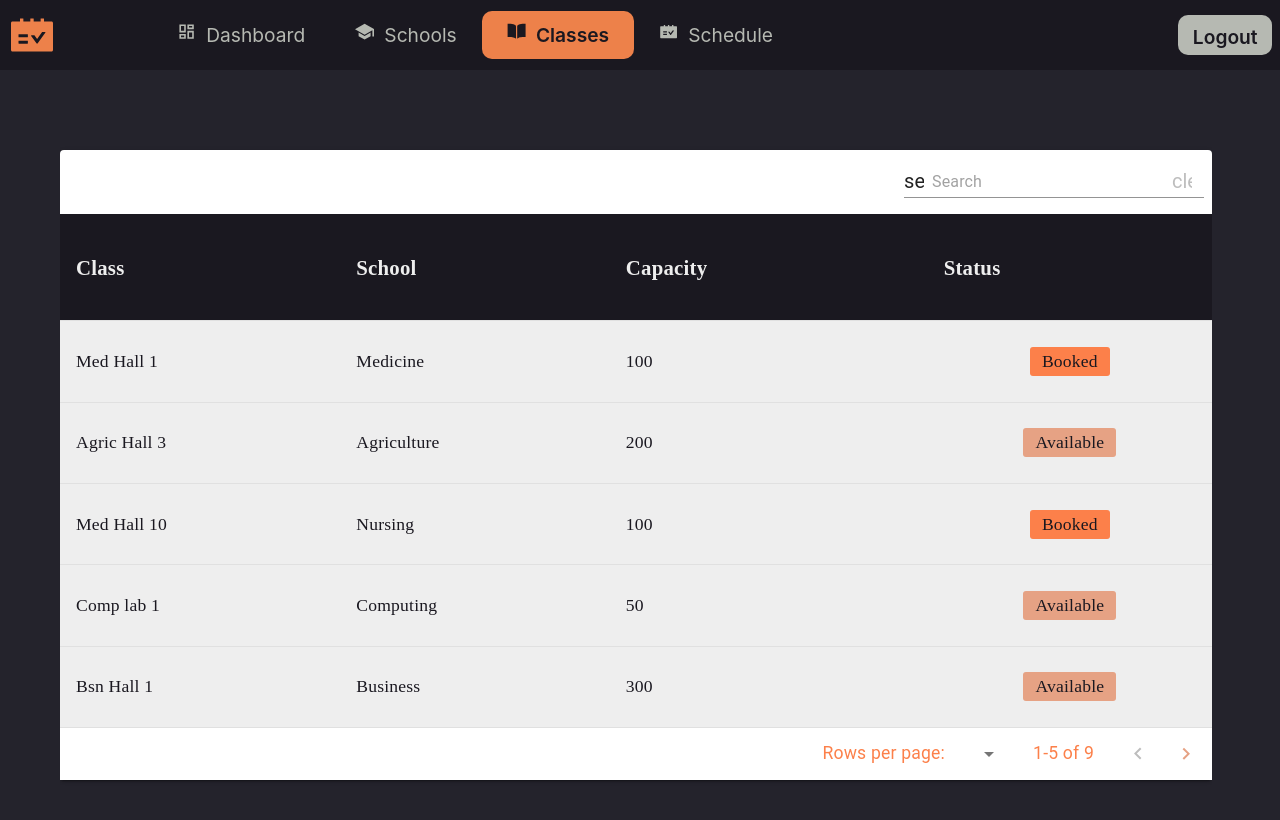
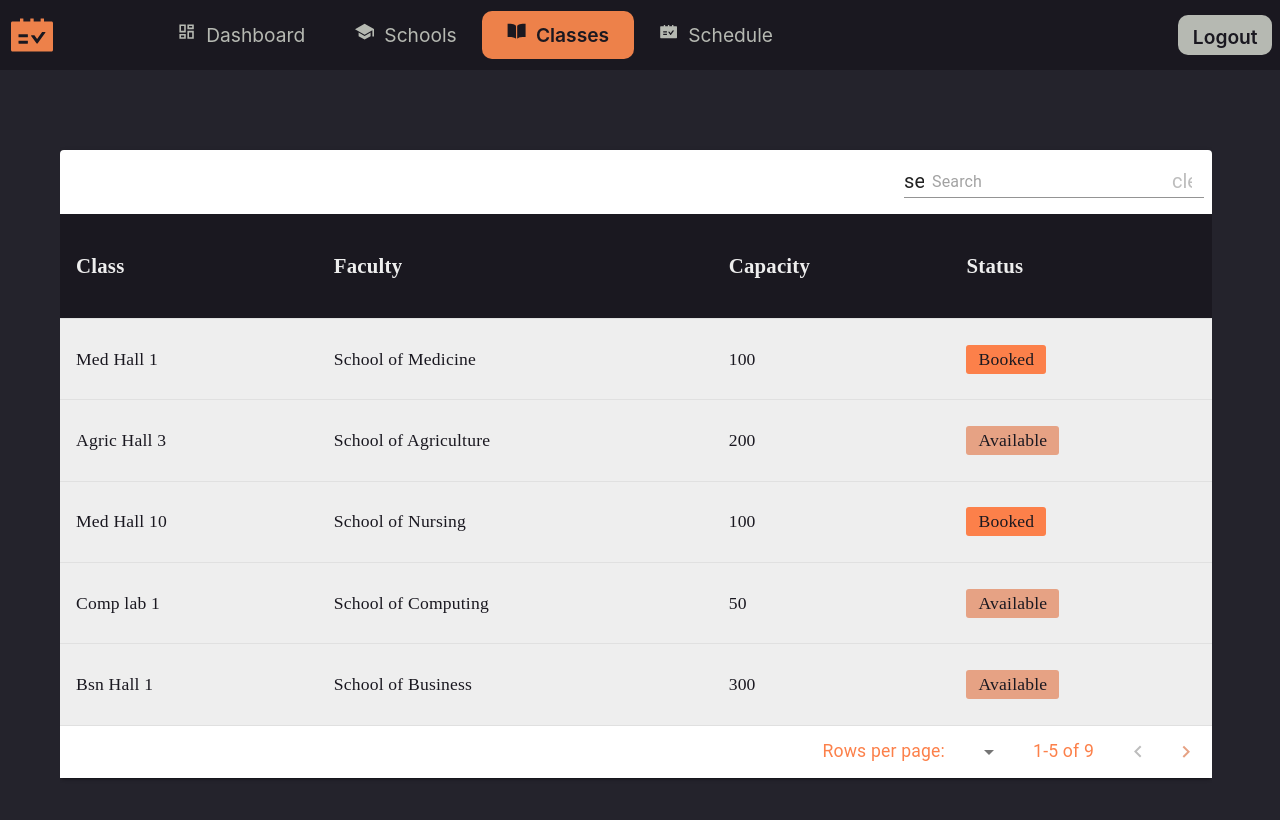
Before and after one commit to RonohP/Ernestine, a React (Create React App) app: page /classes in a window 1280 px wide. Shown: the top 820 px of the page. Built offline with nearby package versions, Linux system fonts and the light colour scheme; a web font is replaced by a local one.

Commit message:
customized the classes

```diff
--- a/src/Components/Class/Class.css
+++ b/src/Components/Class/Class.css
@@ -6,7 +6,6 @@
   border-radius: 12px;
   background-color: #e6a284;
   width: fit-content;
-    margin: auto;
 
   border-radius: 3px;
 }
@@ -16,8 +15,7 @@
   padding-left: 12px;
   padding-right: 12px;
   border-radius: 12px;
-    background-color: #FC804A;
+  background-color: #fc804a;
   width: fit-content;
-    margin: auto;
   border-radius: 3px;
 }
--- a/src/Components/Class/Class.jsx
+++ b/src/Components/Class/Class.jsx
@@ -1,109 +1,111 @@
-import React from 'react'
-import MaterialTable from 'material-table';
+import React from "react";
+import MaterialTable from "material-table";
 import { TablePagination } from "@material-ui/core";
 import { makeStyles } from "@material-ui/core/styles";
-import { nanoid } from 'nanoid';
-
+import { nanoid } from "nanoid";
 
 //styles
-import './Class.css';
+import "./Class.css";
 
 const useStyles = makeStyles({
   root: {
     backgroundColor: "#e6a284",
-    color: "#e6a284"
+    color: "#e6a284",
   },
   toolbar: {
-    backgroundColor: "white"
+    backgroundColor: "white",
   },
   caption: {
     color: " #FC804A",
-    fontSize: " 1.1rem"
-}
-
+    fontSize: " 1.1rem",
+  },
 });
 
-
-
-
-const Class=()=> {
-
+const Class = () => {
   const classes = useStyles();
 
   const data = [
     {
       key: nanoid(),
-        class: 'Med Hall 1',
-        school: 'Medicine',
+      class: "Med Hall 1",
+      school: "School of Medicine",
       capacity: 100,
       status: 0,
     },
     {
       key: nanoid(),
-        class: 'Agric Hall 3',
-        school: 'Agriculture',
+      class: "Agric Hall 3",
+      school: "School of Agriculture",
       capacity: 200,
       status: 1,
     },
     {
       key: nanoid(),
-        class: 'Med Hall 10',
-        school: 'Nursing',
+      class: "Med Hall 10",
+      school: "School of Nursing",
       capacity: 100,
       status: 0,
     },
     {
       key: nanoid(),
-        class: 'Comp lab 1',
-        school: 'Computing',
+      class: "Comp lab 1",
+      school: "School of Computing",
       capacity: 50,
       status: 1,
     },
     {
       key: nanoid(),
-        class: 'Bsn Hall 1',
-        school: 'Business',
+      class: "Bsn Hall 1",
+      school: "School of Business",
       capacity: 300,
       status: 1,
     },
     {
       key: nanoid(),
-        class: 'Eng Hall 1',
-        school: 'Engineering',
+      class: "Eng Hall 1",
+      school: "School of Engineering",
       capacity: 100,
       status: 1,
     },
     {
       key: nanoid(),
-        class: 'Scn Hall 1p',
-        school: 'Sciences',
+      class: "Scn Hall 1p",
+      school: "School of Sciences",
       capacity: 150,
       status: 1,
     },
     {
       key: nanoid(),
-        class: 'Art Hall 4',
-        school: 'Arts',
+      class: "Art Hall 4",
+      school: "School of Arts",
       capacity: 300,
       status: 1,
     },
     {
       key: nanoid(),
-        class: 'Eng Hall 4',
-        school: 'Achurial Sciences',
+      class: "Eng Hall 4",
+      school: "School of Archturial Sciences",
       capacity: 100,
       status: 1,
     },
   ];
 
-    const columns =[
-      {title: 'Class', field: 'class' },
-      {title: 'School', field: 'school'},
-      {title: 'Capacity', field: 'capacity'},
-      {title: 'Status', field: 'status', render:(row)=><div className={row.status ? 'Available': 'Booked'}>{row.status ? 'Available': 'Booked'}</div>}
-
-    ]
+  const columns = [
+    { title: "Class", field: "class" },
+    { title: "Faculty", field: "school" },
+    { title: "Capacity", field: "capacity" },
+    {
+      title: "Status",
+      field: "status",
+      render: (row) => (
+        <div className={row.status ? "Available" : "Booked"}>
+          {row.status ? "Available" : "Booked"}
+        </div>
+      ),
+    },
+  ];
   const options = {
+    sorting: false,
     headerStyle: {
       width: "100%",
       padding: "2.5rem 1rem",
@@ -118,22 +120,19 @@ const Class=()=> {
       fontFamily: "curasive",
       fontSize: "1.1rem",
       fontWeight: 500,
-            color: "#1A1820"
+      color: "#1A1820",
     },
     rowStyle: {
-             backgroundColor: '#EEE',
+      backgroundColor: "#EEE",
     },
 
     actionsCellStyle: {
       backgroundColor: "#ffccdd",
-            color: "#FF00dd"
+      color: "#FF00dd",
     },
-
-}
-  const components ={
-              Pagination: props =>
-
-
+  };
+  const components = {
+    Pagination: (props) => (
       <TablePagination
         component="div"
         colSpan={props.colSpan}
@@ -145,26 +144,23 @@ const Class=()=> {
         classes={{
           root: classes.root,
           toolbar: classes.toolbar,
-                caption: classes.caption
-
+          caption: classes.caption,
         }}
       />
-
-
-  }
-
+    ),
+  };
 
   return (
     <div>
       <MaterialTable
-            title=''
+        title=""
         data={data}
         columns={columns}
         options={options}
         components={components}
       />
     </div>
-    )
-}
+  );
+};
 
 export default Class;
```
Lines whose indentation alone changed are shown as unchanged.
